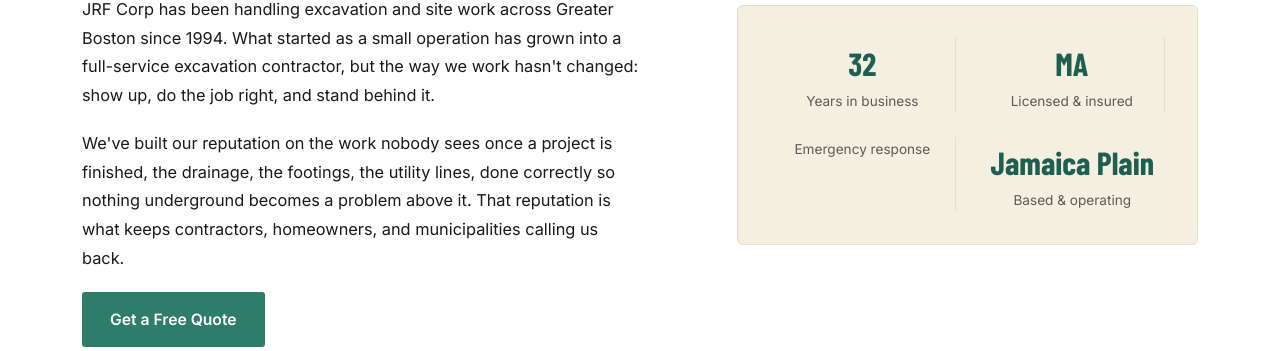
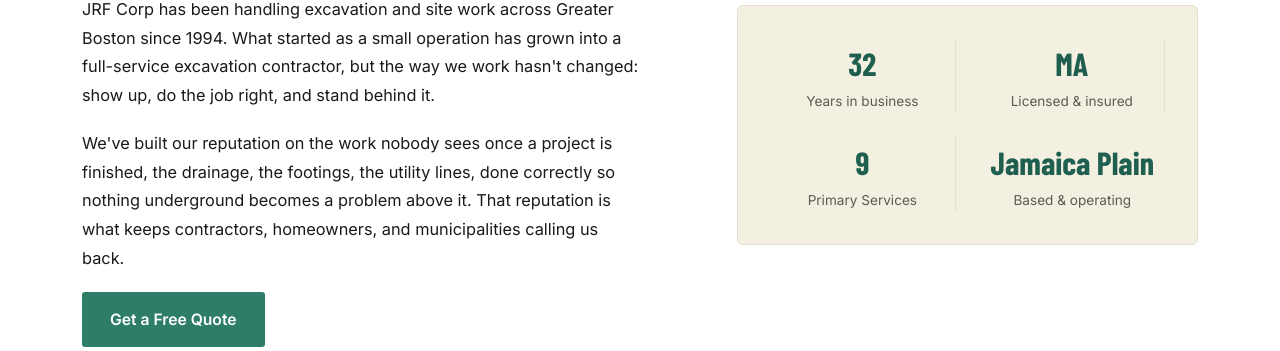
Before and after one commit to ConorGilligan-afk/Public-Website, a Django app: page /about/ in a window 1280 px wide. Shown: the part 386-737 px from the top of the page. Run offline with Django 5.2, Linux system fonts and the light colour scheme; data that the repository does not hold is empty; some libraries are stand-ins or nearby versions.

Commit message:
site updates

```diff
--- a/templates/dashboard/about.html
+++ b/templates/dashboard/about.html
@@ -28,7 +28,7 @@
     <div class="about-story-stats">
       <div class="stat"><div class="num">32</div><div class="label">Years in business</div></div>
       <div class="stat"><div class="num">MA</div><div class="label">Licensed &amp; insured</div></div>
-      <div class="stat"><div class="num"></div><div class="label">Emergency response</div></div>
+      <div class="stat"><div class="num">9</div><div class="label">Primary Services</div></div>
       <div class="stat"><div class="num">Jamaica Plain</div><div class="label">Based &amp; operating</div></div>
     </div>
   </div>
```
